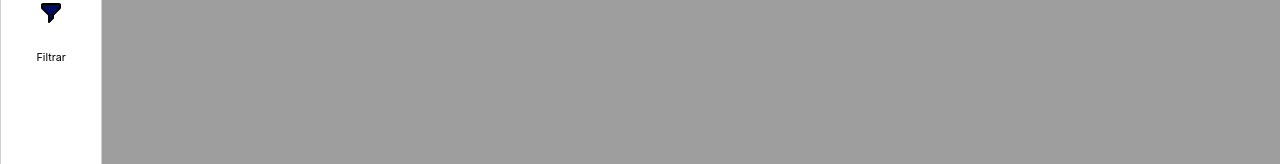
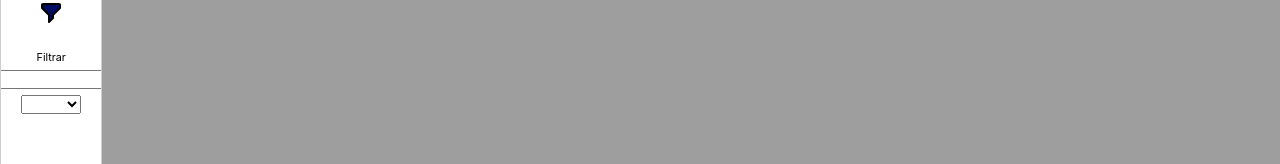
Before and after one commit to iNineBD/GeoTrack-4Sem2024, a Vue app in the folder geotrack/: page / in a window 1280 px wide. Both pictures are taken after a click on the link 51 px from the left and 221 px from the top of the page. Shown: the part 205-369 px from the top of the page. Built offline with nearby package versions, Linux system fonts and the light colour scheme.

Commit message:
feat: development of the filter

```diff
--- a/geotrack/src/components/SideMenu.vue
+++ b/geotrack/src/components/SideMenu.vue
@@ -13,10 +13,21 @@
         <h6>Home</h6>
       </li>
       <li>
-        <a href="#" class="sidebar-link">
+        <a href="#" class="sidebar-link" @click="showDropdown = !showDropdown">
           <img id="filter-image" src="/src/assets/images/filter.svg" alt="filter icon" />
         </a>
         <h6>Filtrar</h6>
+        <select v-if="showDropdown" v-model="selectedUser">
+          <option v-for="user in listUsers" :key="user.id" :value="user.id">
+            {{ user.name }}
+          </option>
+        </select>
+
+        <select v-if="showDropdown" v-model="selectDevices">
+          <option v-for=" Device in listDevices" :key="Device.idDevice" :value="Device.idDevice">
+            {{ Device.name }}
+          </option>
+        </select>
       </li>
     </ul>
     <div id="logout">
@@ -30,7 +41,46 @@
 
 <script>
 export default {
-  name: 'SideMenu'
+  name: 'SideMenu',
+  data() {
+    return {
+      showDropdown: false,
+      selectedUser: null,
+      listUsers: [
+      {
+            "id": 3144,
+            "name": "DANIEL ANTONIO GONZALEZ TOCUYO"
+        },
+        {
+            "id": 1435,
+            "name": "DARWIN YOEL FRANCO VASQUEZ"
+        },
+        {
+            "id": 4304,
+            "name": "DOMINGOS LAZARO NUNES DE CARVALHO"
+        },
+        {
+            "id": 1515,
+            "name": "DONIZETI CANHETE DA SILVA "
+        },
+        {
+            "id": 8573,
+            "name": "ESTER DE FREITAS DE LIMA"
+        }
+        // ... outros usuários
+      ],
+      selectDevices:null,
+      listDevices: [
+      {
+            "idDevice": 30,
+            "name": "CARD"
+        }
+      ]
+
+
+
+    }
+  }
 }
 </script>
 
```
